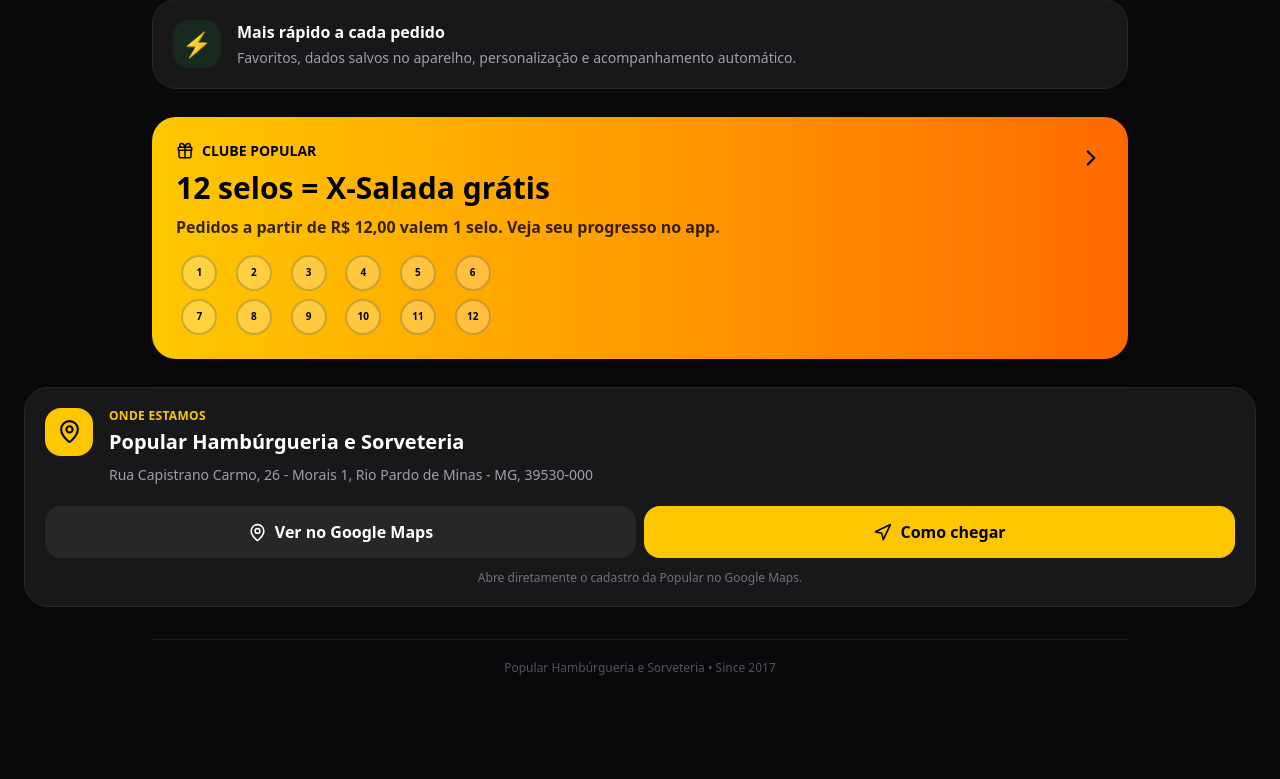
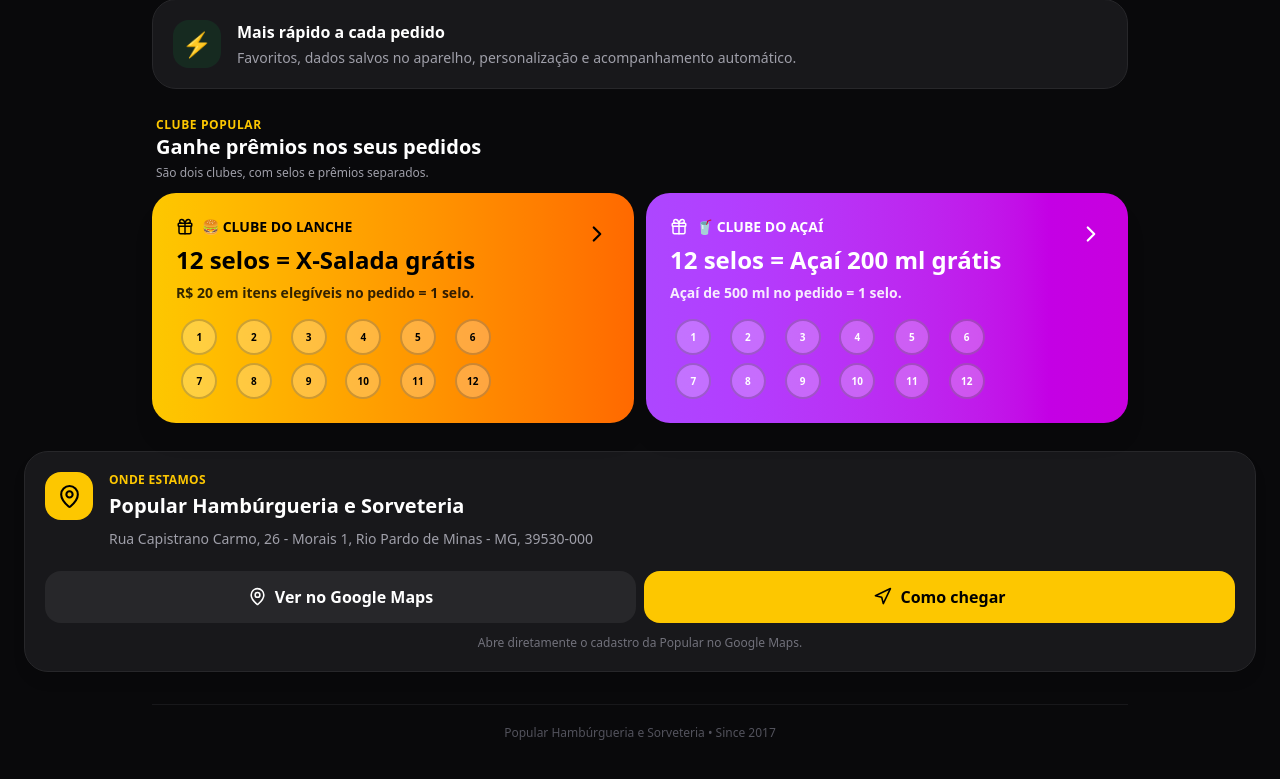
Before and after one commit to UniversalKnowledgeEcosystem/popular-app, a Next.js app: page / in a window 1280 px wide. Shown: the part 1840-2619 px from the top of the page. Built offline with nearby package versions, Linux system fonts and the light colour scheme.

Commit message:
feat: show burger and acai loyalty clubs on home

```diff
--- a/app/components/LoyaltyCard.tsx
+++ b/app/components/LoyaltyCard.tsx
@@ -1,30 +1,60 @@
 import Link from "next/link";
 import { ChevronRight, Gift } from "lucide-react";
+
+function Stamps() {
+  return (
+    <div className="grid grid-cols-6 gap-2 mt-4 max-w-xs" aria-hidden="true">
+      {Array.from({ length: 12 }).map((_, i) => (
+        <div key={i} className="w-8 h-8 sm:w-9 sm:h-9 rounded-full border-2 border-black/20 bg-white/25 flex items-center justify-center text-[10px] font-black justify-self-center">
+          {i + 1}
+        </div>
+      ))}
+    </div>
+  );
+}
 
 export default function LoyaltyCard() {
   return (
     <section className="px-4 sm:px-6 mt-7 max-w-5xl mx-auto">
-      <Link
-        href="/fidelidade"
-        aria-label="Abrir Clube Popular"
-        className="block rounded-3xl bg-gradient-to-r from-yellow-400 to-orange-500 p-5 sm:p-6 text-black shadow-xl active:scale-[.99] transition focus-visible:outline-none focus-visible:ring-2 focus-visible:ring-white"
-      >
-        <div className="flex items-start justify-between gap-3">
-          <div className="min-w-0">
-            <p className="font-black text-xs sm:text-sm flex items-center gap-2"><Gift size={18} /> CLUBE POPULAR</p>
-            <h2 className="text-2xl sm:text-3xl leading-tight font-black mt-2">12 selos = X-Salada grátis</h2>
-            <p className="mt-2 text-sm sm:text-base font-semibold opacity-80">Pedidos a partir de R$ 12,00 valem 1 selo. Veja seu progresso no app.</p>
+      <div className="mb-3 px-1">
+        <p className="text-yellow-400 text-xs font-black tracking-wider">CLUBE POPULAR</p>
+        <h2 className="text-xl font-black text-white">Ganhe prêmios nos seus pedidos</h2>
+        <p className="text-xs text-zinc-400 mt-1">São dois clubes, com selos e prêmios separados.</p>
+      </div>
+
+      <div className="grid gap-3 sm:grid-cols-2">
+        <Link
+          href="/fidelidade?clube=lanche"
+          aria-label="Abrir Clube do Lanche"
+          className="block rounded-3xl bg-gradient-to-r from-yellow-400 to-orange-500 p-5 sm:p-6 text-black shadow-xl active:scale-[.99] transition focus-visible:outline-none focus-visible:ring-2 focus-visible:ring-white"
+        >
+          <div className="flex items-start justify-between gap-3">
+            <div className="min-w-0">
+              <p className="font-black text-xs sm:text-sm flex items-center gap-2"><Gift size={18} /> 🍔 CLUBE DO LANCHE</p>
+              <h3 className="text-2xl leading-tight font-black mt-2">12 selos = X-Salada grátis</h3>
+              <p className="mt-2 text-sm font-semibold opacity-80">R$ 20 em itens elegíveis no pedido = 1 selo.</p>
+            </div>
+            <ChevronRight className="shrink-0 mt-1" size={26} />
           </div>
-          <ChevronRight className="shrink-0 mt-1" size={26} />
-        </div>
-        <div className="grid grid-cols-6 gap-2 mt-4 max-w-xs" aria-hidden="true">
-          {Array.from({ length: 12 }).map((_, i) => (
-            <div key={i} className="w-8 h-8 sm:w-9 sm:h-9 rounded-full border-2 border-black/20 bg-white/25 flex items-center justify-center text-[10px] font-black justify-self-center">
-              {i + 1}
+          <Stamps />
+        </Link>
+
+        <Link
+          href="/fidelidade?clube=acai"
+          aria-label="Abrir Clube do Açaí"
+          className="block rounded-3xl bg-gradient-to-r from-purple-500 to-fuchsia-600 p-5 sm:p-6 text-white shadow-xl active:scale-[.99] transition focus-visible:outline-none focus-visible:ring-2 focus-visible:ring-white"
+        >
+          <div className="flex items-start justify-between gap-3">
+            <div className="min-w-0">
+              <p className="font-black text-xs sm:text-sm flex items-center gap-2"><Gift size={18} /> 🥤 CLUBE DO AÇAÍ</p>
+              <h3 className="text-2xl leading-tight font-black mt-2">12 selos = Açaí 200 ml grátis</h3>
+              <p className="mt-2 text-sm font-semibold opacity-90">Açaí de 500 ml no pedido = 1 selo.</p>
             </div>
-          ))}
-        </div>
-      </Link>
+            <ChevronRight className="shrink-0 mt-1" size={26} />
+          </div>
+          <Stamps />
+        </Link>
+      </div>
     </section>
   );
 }
```
